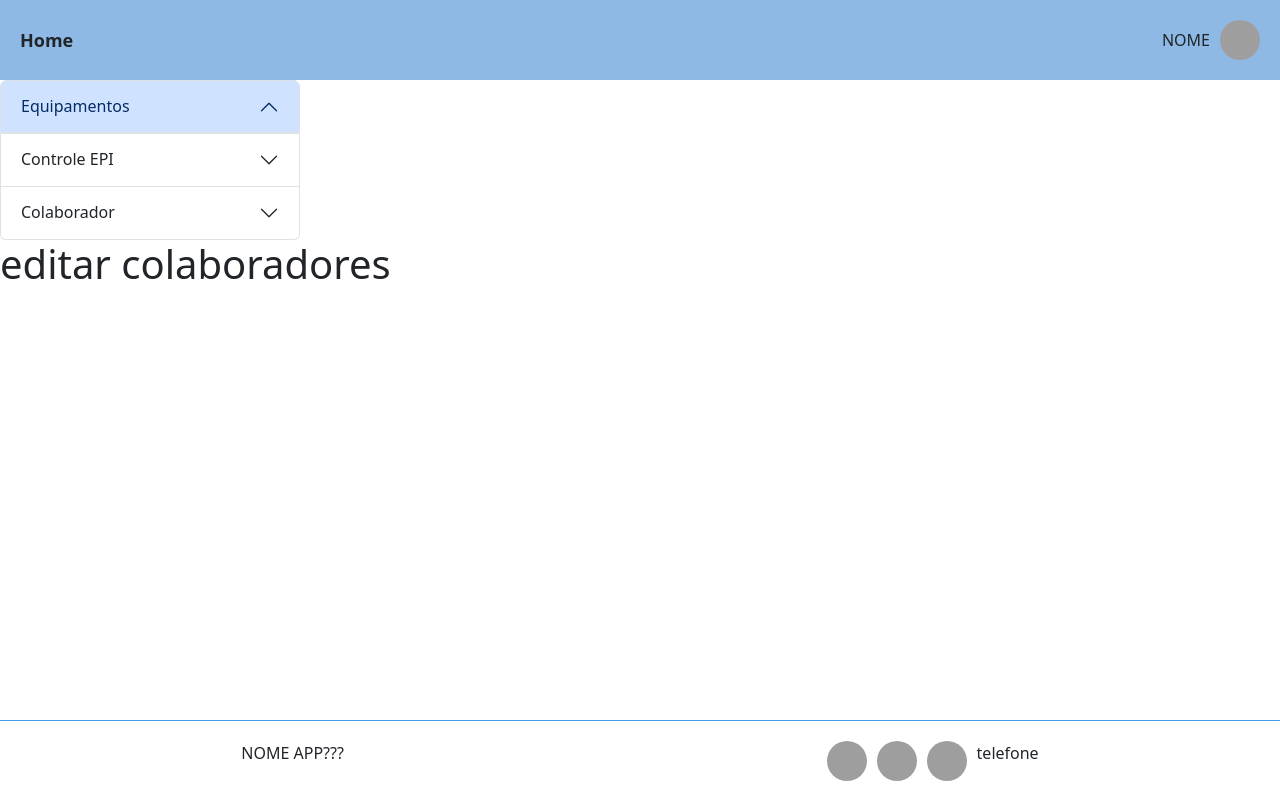
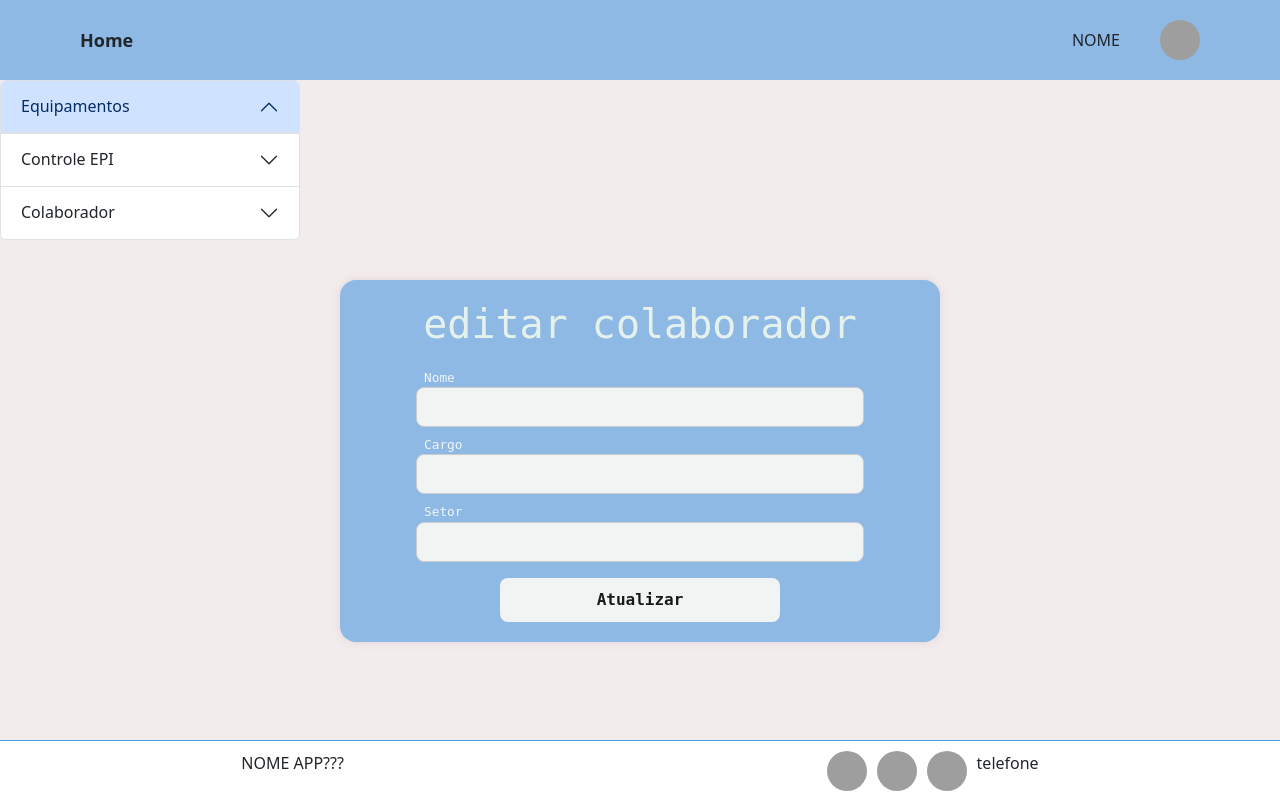
Before and after one commit to marcelovntr/epi, a Django app: page /editar/ in a window 1280 px wide. Run offline with Django 5.2, Linux system fonts and the light colour scheme; grey boxes are pictures that could not be loaded.

Commit message:
cadastro colaborador OK, relatórios e editar parciais

```diff
--- a/epi2025/epi/epi_app/static/epi_app/css/cadastro_colaborador.css
+++ b/epi2025/epi/epi_app/static/epi_app/css/cadastro_colaborador.css
@@ -0,0 +1,76 @@
+*{
+    padding: 0;
+    margin: 0;
+    box-sizing: border-box;
+}
+.container-cadastro {
+    max-width: 600px;
+    margin: 40px auto;
+    padding: 20px;
+    background-color: #8eb9e4;
+    border-radius: 16px;
+    box-shadow: 0 0 10px rgba(77, 3, 83, 0.1);
+    font-family: monospace;
+}
+
+.container-cadastro h1 {
+    text-align: center;
+    margin-bottom: 20px;
+    color: rgb(229, 241, 237);
+}
+
+.container-cadastro form {
+    display: flex;
+    flex-direction: column;
+    align-items: center;
+    gap: 0px;
+}
+
+.container-cadastro label {
+    font-size: 0.8em;
+    color: rgb(240, 245, 243);
+    padding: 0px 64px;
+    align-self: flex-start;
+}
+
+.container-cadastro input {
+    width: 80%;
+    padding: 10px;
+    border: 1px solid #ccc;
+    border-radius: 8px;
+    font-size: 12px;
+    background-color: rgb(240, 244, 242);
+    margin-bottom: 8px;
+}
+
+.container-cadastro button {
+    background-color: rgb(240, 244, 242);
+    color: rgb(24, 26, 25);
+    padding: 10px;
+    border: none;
+    border-radius: 8px;
+    cursor: pointer;
+    font-size: 16px;
+    font-weight: bold;
+    transition: background 0.3s;
+    width: 50%;
+    align-self: center;
+    margin-top: 8px;
+}
+
+.container-cadastro button:hover {
+    background-color: rgb(92, 150, 197);
+    color: rgb(236, 243, 240);
+}
+
+.container-cadastro ul {
+    margin: 20px auto;
+    padding: 10px;
+    background: rgb(240, 244, 242);
+    border-radius: 8px;
+    color: #4f1252;
+    font-weight: bold;
+    width: 60%;
+    display: block;
+    text-align: center;
+}
--- a/epi2025/epi/epi_app/static/epi_app/css/editar_colaborador.css
+++ b/epi2025/epi/epi_app/static/epi_app/css/editar_colaborador.css
@@ -0,0 +1,77 @@
+*{
+    padding: 0;
+    margin: 0;
+    box-sizing: border-box;
+}
+.container-edicao {
+    max-width: 600px;
+    margin: 40px auto;
+    padding: 20px;
+    background-color: #8eb9e4;
+    border-radius: 16px;
+    box-shadow: 0 0 10px rgba(77, 3, 83, 0.1);
+    font-family: monospace;
+}
+
+.container-edicao h1 {
+    text-align: center;
+    margin-bottom: 20px;
+    color: rgb(229, 241, 237);
+}
+
+.container-edicao form {
+    display: flex;
+    flex-direction: column;
+    align-items: center;
+    gap: 0px;
+}
+
+.container-edicao label {
+    font-size: 0.8em;
+    color: rgb(240, 245, 243);
+    padding: 0px 8px;
+    padding: 0px 64px;
+    align-self: flex-start;
+}
+
+.container-edicao input {
+    width: 80%;
+    padding: 10px;
+    border: 1px solid #ccc;
+    border-radius: 8px;
+    font-size: 12px;
+    background-color: rgb(240, 244, 242);
+    margin-bottom: 8px;
+}
+
+.container-edicao button {
+    background-color: rgb(240, 244, 242);
+    color: rgb(24, 26, 25);
+    padding: 10px;
+    border: none;
+    border-radius: 8px;
+    cursor: pointer;
+    font-size: 16px;
+    font-weight: bold;
+    transition: background 0.3s;
+    width: 50%;
+    align-self: center;
+    margin-top: 8px;
+}
+
+.container-edicao button:hover {
+    background-color: rgb(92, 150, 197);
+    color: rgb(236, 243, 240);
+}
+
+.container-edicao ul {
+    margin: 20px auto;
+    padding: 10px;
+    background: rgb(240, 244, 242);
+    border-radius: 8px;
+    color: #4f1252;
+    font-weight: bold;
+    width: 60%;
+    display: block;
+    text-align: center;
+}
--- a/epi2025/epi/epi_app/static/epi_app/css/footer.css
+++ b/epi2025/epi/epi_app/static/epi_app/css/footer.css
@@ -6,7 +6,7 @@
 
 .footer-container {
     width: 100%;
-    height: 80px;
+    height: 60px;
     background-color: #ffffff;
     display: flex;
     justify-content:space-around;
--- a/epi2025/epi/epi_app/static/epi_app/css/header.css
+++ b/epi2025/epi/epi_app/static/epi_app/css/header.css
@@ -10,7 +10,7 @@
     display: flex;
     justify-content: space-between;
     align-items: center;
-    padding: 0 20px;
+    padding: 0 80px;
 
 }
 
@@ -22,7 +22,7 @@
 .header-usuario {
     display: flex;
     align-items: center;
-    gap: 10px;
+    gap: 40px;
 }
 
 .header-usuario img {
--- a/epi2025/epi/epi_app/static/epi_app/css/home.css
+++ b/epi2025/epi/epi_app/static/epi_app/css/home.css
@@ -0,0 +1,12 @@
+*{
+    padding: 0;
+    margin: 0;
+    box-sizing: border-box;
+}
+
+body {
+    background-color: #f3ecec;
+}
+.container-home {
+    background-color: rgb(106, 199, 152)
+}
--- a/epi2025/epi/epi_app/templates/epi_app/global/index.html
+++ b/epi2025/epi/epi_app/templates/epi_app/global/index.html
@@ -8,9 +8,12 @@
     <title>{% block title %}{% endblock title %}</title>
     <link href="https://cdn.jsdelivr.net/npm/bootstrap@5.3.2/dist/css/bootstrap.min.css" rel="stylesheet">
     <script src="https://cdn.jsdelivr.net/npm/bootstrap@5.3.2/dist/js/bootstrap.bundle.min.js"></script>
+    <link rel="stylesheet" href="{% static 'epi_app/css/home.css' %}">
     <link rel="stylesheet" href="{% static 'epi_app/css/header.css' %}">
     <link rel="stylesheet" href="{% static 'epi_app/css/accordion.css' %}">
     <link rel="stylesheet" href="{% static 'epi_app/css/footer.css' %}">
+    <link rel="stylesheet" href="{% static 'epi_app/css/cadastro_colaborador.css' %}">
+    <link rel="stylesheet" href="{% static 'epi_app/css/editar_colaborador.css' %}">
     {% comment %} demais css{% endcomment %}
     {% block css %}{% endblock css %}
 
--- a/epi2025/epi/epi_app/templates/epi_app/pages/editar.html
+++ b/epi2025/epi/epi_app/templates/epi_app/pages/editar.html
@@ -1,12 +1,33 @@
 {% extends "epi_app/global/index.html" %}
 {% load static %}
 {% block title %}Editar Colaboradores{% endblock title %}
-{% comment %} {% block css %}
-    <link rel="stylesheet" href="{% static 'epi_app/css/home.css' %}" />
-{% endblock css %} {% endcomment %}
+ {% block css %}
+    <link rel="stylesheet" href="{% static 'epi_app/css/editar_colaborador.css' %}" />
+{% endblock css %}
 
 {% block content %}
 
-<h1>editar colaboradores</h1>
+<main class="container-edicao">
+    <h1>editar colaborador</h1>
+
+    <form action="{% url 'cadastro_colaborador' %}" method="post">
+        {% csrf_token %}
+        <label for="nome">Nome</label>
+        <input type="text" name="nome" >
+        <label for="cargo">Cargo</label>
+        <input type="text" name="cargo" >
+        <label for="setor">Setor</label>
+        <input type="text" name="setor" >
+        <button type="submit">Atualizar</button>
+    </form>
+
+    {% comment %} {% if  colaborador in colaboradores%}
+        <ul>
+            <li></li>
+        </ul>
+
+    {% endif %} {% endcomment %}
+</main>
+
 
 {% endblock content %}
--- a/epi2025/epi/epi_app/templates/epi_app/pages/home.html
+++ b/epi2025/epi/epi_app/templates/epi_app/pages/home.html
@@ -7,6 +7,9 @@
 
 {% block content %}
 
-<h1>Apenas um teste maroto</h1>
+<body>
+
+</body>
+
 
 {% endblock content %}
--- a/epi2025/epi/epi_app/urls.py
+++ b/epi2025/epi/epi_app/urls.py
@@ -3,7 +3,7 @@ from django.urls import path
 from . import views
 
 urlpatterns = [
-    path('', views.home),
+    path('', views.home, name='home'),
     path('cadastro/', views.cadastro_colaborador, name='cadastro_colaborador'),
     path('relatorios/', views.relatorios, name='relatorios'),
     path('editar/', views.editar_colaborador, name='editar_colaborador'),
--- a/epi2025/epi/epi_app/views.py
+++ b/epi2025/epi/epi_app/views.py
@@ -1,13 +1,21 @@
 from django.shortcuts import render
+from .models import Colaboradores
 
 # Create your views here.
 def home(request):
     return render(request, 'epi_app/pages/home.html')
 def cadastro_colaborador(request):
-    return render(request, 'epi_app/pages/cadastro.html')
+    if request.method == 'GET':
+        return render(request, 'epi_app/pages/cadastro.html')
+    nome = request.POST.get('nome')
+    cargo = request.POST.get('cargo')
+    setor = request.POST.get('setor')
+    colaborador = Colaboradores.objects.create(nome=nome, cargo=cargo, setor=setor)
+    return render(request, 'epi_app/pages/cadastro.html', context={'colaborador': colaborador})
 
 def relatorios(request):
-    return render(request, 'epi_app/pages/relatorios.html')
+    lista_colaboradores = Colaboradores.objects.all()
+    return render(request, 'epi_app/pages/relatorios.html', context={'colaboradores': lista_colaboradores})
 
 def editar_colaborador(request):
     return render(request, 'epi_app/pages/editar.html')
```
Also changed, not shown: epi2025/epi/epi_app/static/epi_app/css/relatorios.css (+44 -0 lines), epi2025/epi/epi_app/templates/epi_app/pages/cadastro.html (+21 -2 lines), epi2025/epi/epi_app/templates/epi_app/pages/relatorios.html (+21 -4 lines).
